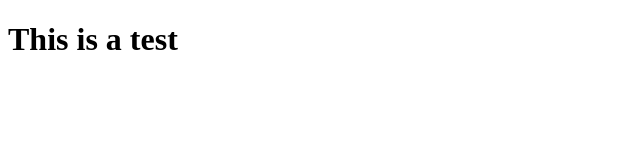
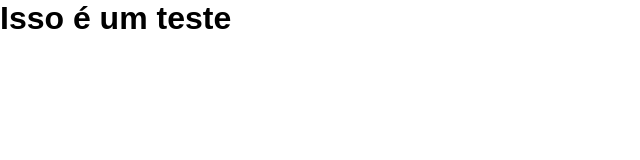
Before and after one commit to ClaudioFerreira1/planets-fact-site, a plain HTML site: page index.html in a window 1280 px wide. Shown: the whole page, without its empty margins (0-640 px from the left). Drawn offline with Linux system fonts and the light colour scheme.

Commit message:
commit 28/6 19:45 - css config

```diff
--- a/index.html
+++ b/index.html
@@ -5,14 +5,17 @@
   <meta charset="UTF-8">
   <meta http-equiv="X-UA-Compatible" content="IE=edge">
   <meta name="viewport" content="width=device-width, initial-scale=1.0">
+  <link rel="preconnect" href="https://fonts.googleapis.com">
+  <link rel="preconnect" href="https://fonts.gstatic.com" crossorigin>
+  <link href="https://fonts.googleapis.com/css2?family=Antonio:wght@400;500&family=Spartan:wght@400;700&display=swap"
+    rel="stylesheet">
   <link rel="stylesheet" href="./styles.css">
   <link rel="icon" href="./assets/favicon-32x32.png" type="image/png">
   <title>Planets Fact Site</title>
 </head>
-<h1>This is a test</h1>
 
 <body>
-
+  <h1> Isso é um teste </h1>
   <script src="./main.js"></script>
 </body>
 
--- a/styles.css
+++ b/styles.css
@@ -0,0 +1,42 @@
+* {
+  margin: 0;
+  padding: 0;
+  box-sizing: border-box;
+}
+
+html {
+  font-size: 62.5%;
+}
+
+body {
+  background: var(--white);
+  font-size: 1.6em;
+  font-family: 'Antonio',
+    'Spartan',
+    sans-serif;
+}
+
+:root {
+  --background: #070724;
+  --white: #FFFFFF;
+  --dark-grey: #38384F;
+  --grey: #838391;
+  --mercury: #DEF4FC;
+  --venus: #EDA249;
+  --earth: #545BFE;
+  --mars: #D14C32;
+  --jupiter: #ECAD7A;
+  --saturn: #FCCB6B;
+  --uranus: #65F0D5;
+  --neptune: #2D68F0;
+}
+
+/* font-family: 'Antonio', sans-serif;
+font-family: 'Spartan', sans-serif; */
+
+h1 {
+  font-family: 'Arial',
+    sans-serif;
+  /* font-size: 80px; */
+  /* font-size: 2em; */
+}
```
